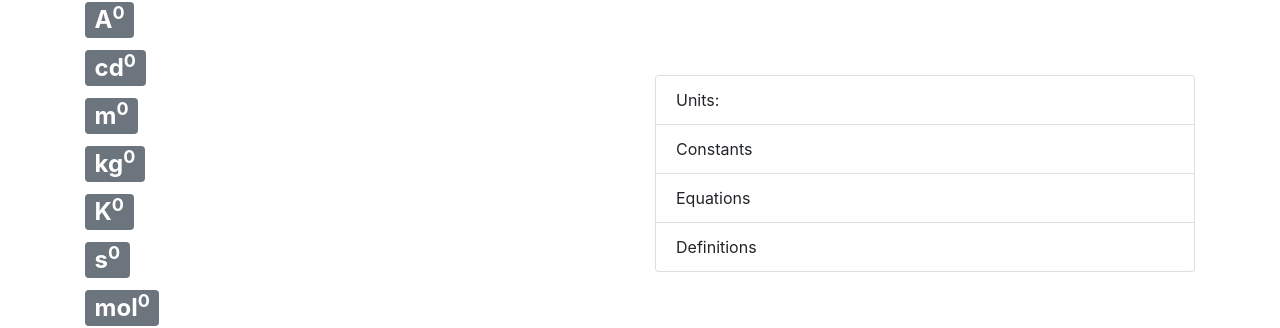
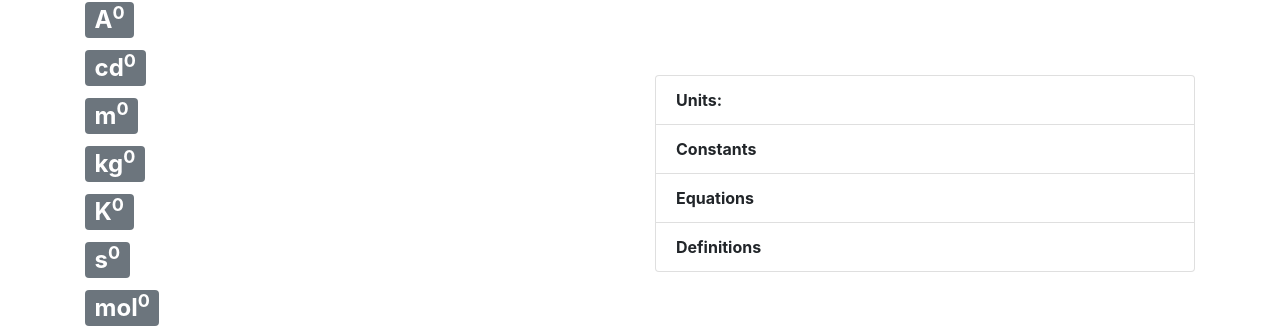
Before and after one commit to Dhvani35729/Handbook-of-Modern-Sensors, a React (Create React App) app in the folder Chapter_1/building/units-sandbox/: page / in a window 1280 px wide. Shown: the part 167-495 px from the top of the page. Built offline with nearby package versions, Linux system fonts and the light colour scheme.

Commit message:
add unit definitions

```diff
--- a/Chapter_1/building/units-sandbox/src/App.js
+++ b/Chapter_1/building/units-sandbox/src/App.js
@@ -13,7 +13,7 @@ import {
   Button,
 } from 'reactstrap';
 import {baseUnits, derivedUnits, constants, emptyUnits} from './data';
-import {strEqual} from './utilities';
+import {strEqual, objEqual} from './utilities';
 import './App.css';
 
 function App () {
@@ -179,13 +179,23 @@ function App () {
         <Col md="6" className="displayContainer">
           <ListGroup className="displayCard">
             <ListGroupItem>
-              Units: <br />
-              <b>{unitsToString (exponents).map(comp => comp)}</b>
+              <b>Units:</b>
+              {" "}{unitsToString (exponents).map(comp => comp)}
+              {!objEqual(exponents, emptyUnits) &&
+              baseUnits.concat(derivedUnits).map (unit => {
+                if(objEqual(exponents, unit["baseUnits"])){
+                  return (
+                    <p style={{marginBottom: 0}}>
+                      {unit["name"]}: {" "} {unit["valueLabel"]} {"("}{unit["value"]}{")"}
+                      </p>
+                  );
+                }
+              })}
             </ListGroupItem>
             <ListGroupItem>
-              Constants
+              <b>Constants</b>
               {constants.map (constant => {
-                if(JSON.stringify(exponents) === JSON.stringify(constant["baseUnits"])){
+                if(objEqual(exponents, constant["baseUnits"])){
                   return (
                     <ListGroup
                       className="childDisplayGroup"
@@ -200,8 +210,17 @@ function App () {
                 }
               })}
             </ListGroupItem>
-            <ListGroupItem>Equations</ListGroupItem>
-            <ListGroupItem>Definitions</ListGroupItem>
+            <ListGroupItem><b>Equations</b></ListGroupItem>
+            <ListGroupItem><b>Definitions</b>
+            {baseUnits.concat(derivedUnits).map (unit => {
+                if(objEqual(exponents, unit["baseUnits"])){
+                  return (
+                  <p>{unit["definition"]}</p>
+                  );
+                }
+              })}
+
+            </ListGroupItem>
           </ListGroup>
         </Col>
       </Row>
--- a/Chapter_1/building/units-sandbox/src/data.js
+++ b/Chapter_1/building/units-sandbox/src/data.js
@@ -15,6 +15,7 @@ const baseUnits = [
     name: 'Current',
     value: 'A',
     valueLabel: 'ampere',
+    definition: "The ampere is that constant current which, if maintained in two straight parallel conductors of infinite length, of negligible circular cross-section, and placed 1 meter apart in vacuum, would produce between these conductors a force equal to 2×10−7 newtons per meter of length.",
     baseUnits: {
       A: 1,
       cd: 0,
@@ -29,6 +30,7 @@ const baseUnits = [
     name: 'Intensity',
     value: 'cd',
     valueLabel: 'candela',
+    definition: "The candela is the luminous intensity, in a given direction, of a source that emits monochromatic radiation of frequency 540×1012 hertz and that has a radiant intensity in the direction of 1/683 watts per steradian.",
     baseUnits: {
       A: 0,
       cd: 1,
@@ -43,6 +45,7 @@ const baseUnits = [
     name: 'Length',
     value: 'm',
     valueLabel: 'metre',
+    definition: "The meter is the length of path traveled by light in vacuum during a time interval of 1/299 792 458 of a second.",
     baseUnits: {
       A: 0,
       cd: 0,
@@ -57,6 +60,7 @@ const baseUnits = [
     name: 'Mass',
     value: 'kg',
     valueLabel: 'kilogram',
+    definition: "The kilogram is equal to the mass of the international prototype of the kilogram.",
     baseUnits: {
       A: 0,
       cd: 0,
@@ -71,6 +75,7 @@ const baseUnits = [
     name: 'Temperature',
     value: 'K',
     valueLabel: 'kelvin',
+    definition: "The kelvin, the unit of thermodynamic temperature, is the fraction of 1/273.16 of the thermodynamic temperature of the triple point of water.",
     baseUnits: {
       A: 0,
       cd: 0,
@@ -85,6 +90,7 @@ const baseUnits = [
     name: 'Time',
     value: 's',
     valueLabel: 'second',
+    definition: "The second is the duration of 9 192 631 770 periods of the radiation corresponding to the transition between the two hyperfine levels of the ground state of the cesium-133 atom.",
     baseUnits: {
       A: 0,
       cd: 0,
@@ -99,6 +105,7 @@ const baseUnits = [
     name: 'Quantity',
     value: 'mol',
     valueLabel: 'mole',
+    definition: "The mole is the amount of substance of a system which contains as many elementary entities as there are atoms in 0.012 kg of carbon 12.",
     baseUnits: {
       A: 0,
       cd: 0,
@@ -116,6 +123,7 @@ const derivedUnits = [
     name: 'Capacitance',
     value: 'F',
     valueLabel: 'farad',
+    definition: "The farad is the capacitance of a capacitor between the plates of which there appears a difference of potential of 1 volt when it is charged by a quantity of electricity equal to 1 coulomb.",
     baseUnits: {
       A: 2,
       cd: 0,
@@ -130,6 +138,7 @@ const derivedUnits = [
     name: 'Charge',
     value: 'C',
     valueLabel: 'coulomb',
+    definition: "The coulomb is the quantity of electricity transported in 1 second by a current of 1 ampere.",
     baseUnits: {
       A: 1,
       cd: 0,
@@ -141,9 +150,25 @@ const derivedUnits = [
     },
   },
   {
+    name: 'Energy',
+    value: 'J',
+    valueLabel: 'joule',
+    definition: "The joule is the work done when the point of application of a force of 1 newton is displaced a distance of 1 meter in the direction of the force. (Remember that energy equals force times distance.)",
+    baseUnits: {
+      A: 0,
+      cd: 0,
+      m: 2,
+      kg: 1,
+      K: 0,
+      s: -2,
+      mol: 0,
+    },
+  },
+  {
     name: 'Force',
     value: 'N',
     valueLabel: 'newton',
+    definition: "The newton is that force which, when applied to a body having a mass of 1 kilogram, gives it an acceleration of 1 meter per second squared. (Remember that force equals mass time acceleration.)",
     baseUnits: {
       A: 0,
       cd: 0,
@@ -155,23 +180,10 @@ const derivedUnits = [
     },
   },
   {
-    name: 'Energy',
-    value: 'J',
-    valueLabel: 'joule',
-    baseUnits: {
-      A: 0,
-      cd: 0,
-      m: 2,
-      kg: 1,
-      K: 0,
-      s: -2,
-      mol: 0,
-    },
-  },
-  {
     name: 'Illuminance',
     value: 'lx',
     valueLabel: 'lux',
+    definition: "The lux is equal to an illuminance of 1 lumen per square meter.",
     baseUnits: {
       A: 0,
       cd: 1,
@@ -186,6 +198,7 @@ const derivedUnits = [
     name: 'Inductance',
     value: 'H',
     valueLabel: 'henry',
+    definition: "The henry is the inductance of a closed circuit in which an electromotive force of 1 volt is produced when the electric current in the circuit varies uniformly at a rate of 1 ampere per second.",
     baseUnits: {
       A: -2,
       cd: 0,
@@ -200,6 +213,7 @@ const derivedUnits = [
     name: 'Luminous Flux',
     value: 'lm',
     valueLabel: 'Lumen',
+    definition: "The lumen is the luminous flux emitted within a unit solid angle of 1 steradian by a point source having a uniform intensity of 1 candela.",
     baseUnits: {
       A: 0,
       cd: 1,
@@ -214,6 +228,7 @@ const derivedUnits = [
     name: 'Magnetic Flux',
     value: 'wb',
     valueLabel: 'weber',
+    definition: "The weber is the magnetic flux which, linking a circuit of 1 turn, produces in it an electromotive force of 1 volt as it is reduced to zero at a uniform rate in 1 second.",
     baseUnits: {
       A: -1,
       cd: 0,
@@ -228,6 +243,7 @@ const derivedUnits = [
     name: 'Magnetic Flux Density',
     value: 'T',
     valueLabel: 'tesla',
+    definition: "The tesla is the magnetic flux density given by a magnetic flux of 1 weber per square meter.",
     baseUnits: {
       A: -1,
       cd: 0,
@@ -242,6 +258,7 @@ const derivedUnits = [
     name: 'Power',
     value: 'W',
     valueLabel: 'watt',
+    definition: "The watt is the power which gives rise to the production of energy at the rate of 1 joule per second.",
     baseUnits: {
       A: 0,
       cd: 0,
@@ -256,6 +273,7 @@ const derivedUnits = [
     name: 'Pressure',
     value: 'pa',
     valueLabel: 'pascal',
+    definition: "The pascal is the pressure of 1 newton per square meter.",
     baseUnits: {
       A: 0,
       cd: 0,
@@ -270,6 +288,7 @@ const derivedUnits = [
     name: 'Potential',
     value: 'V',
     valueLabel: 'volt',
+    definition: "The volt is the difference of electric potential between two points of a conductor.",
     baseUnits: {
       A: -1,
       cd: 0,
@@ -284,6 +303,7 @@ const derivedUnits = [
     name: 'Resistance',
     value: 'Ω',
     valueLabel: 'ohm',
+    definition: "The ohm is the electric resistance between two points of a conductor when a constant difference of potential of 1 volt, applied between these two points, produces in this conductor a current of 1 ampere.",
     baseUnits: {
       A: -2,
       cd: 0,
--- a/Chapter_1/building/units-sandbox/src/utilities.js
+++ b/Chapter_1/building/units-sandbox/src/utilities.js
@@ -2,4 +2,8 @@ function strEqual (str1, str2) {
   return str1.localeCompare (str2) === 0;
 }
 
-export {strEqual};
+function objEqual (obj1, obj2) {
+  return JSON.stringify (obj1) === JSON.stringify (obj2);
+}
+
+export {strEqual, objEqual};
```
